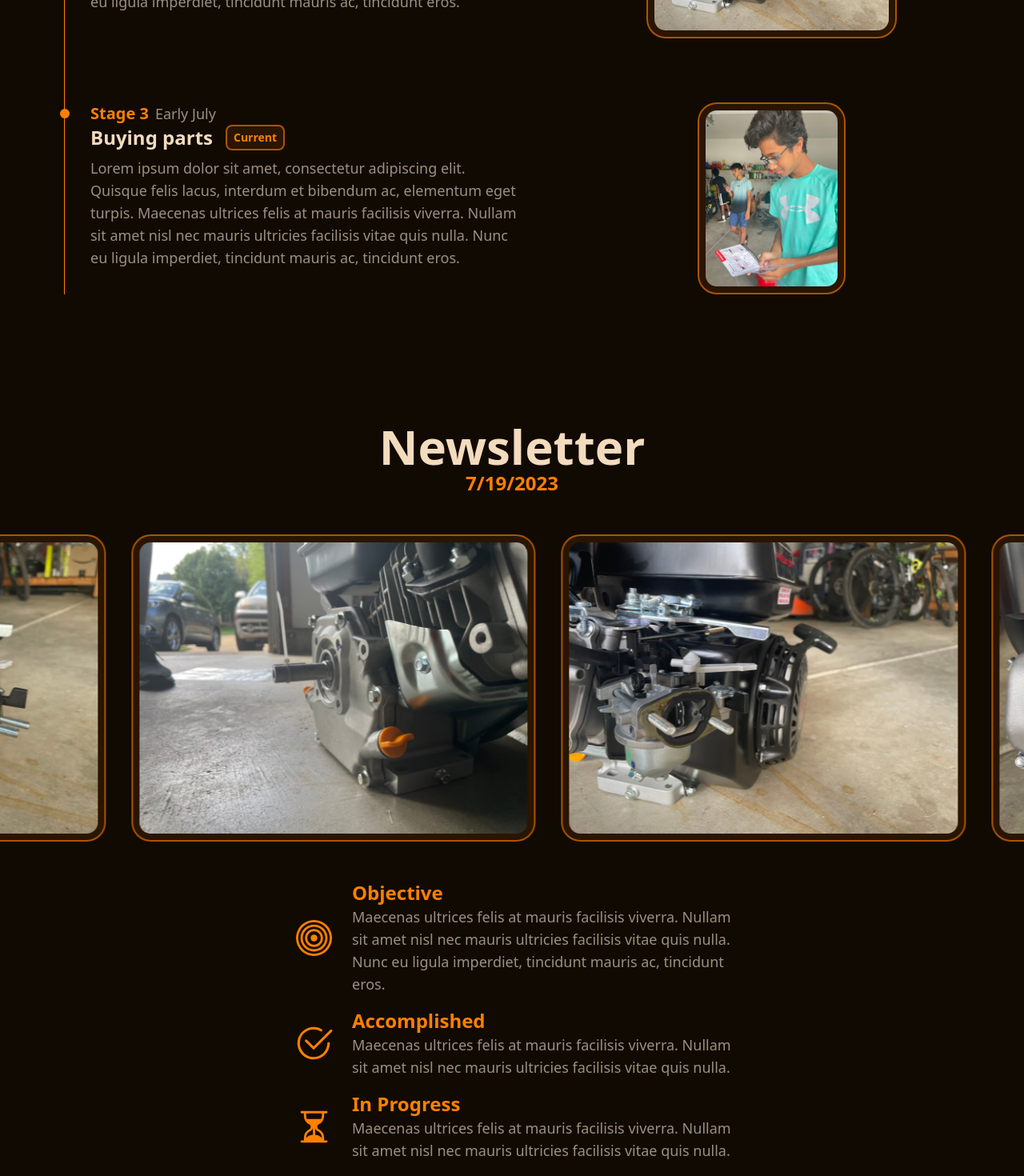
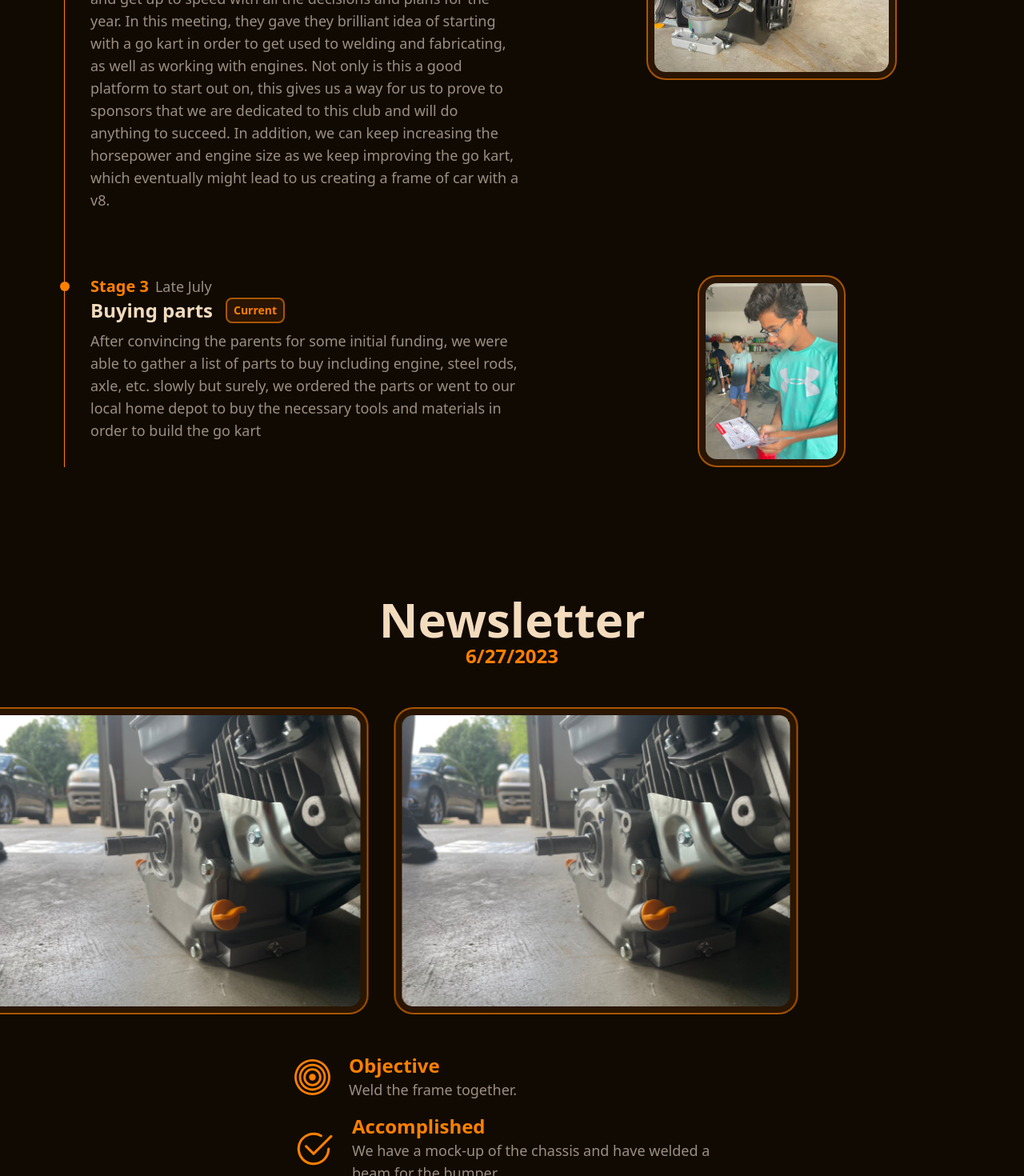
Before and after one commit to SidianTechnologies/LaunchControlWebsite, a React (Vite) app: page / in a window 1280 px wide. Shown: the part 1880-3350 px from the top of the page at 80% size. Built offline with nearby package versions, Linux system fonts and the light colour scheme.

Commit message:
ready for tim's firebase

```diff
--- a/src/App.tsx
+++ b/src/App.tsx
@@ -1,6 +1,6 @@
 import Footer from "./components/Footer"
 import Home from "./pages/home/Home"
-import ImageUploads from "./pages/imageUploads/imageUploads"
+import ImageUploads from "./pages/imageUploads/ImageUploads"
 import Newsletter from "./pages/newsletter/Newsletter"
 import { Route, BrowserRouter, Routes } from 'react-router-dom'
 
--- a/src/components/NewsLetterEntry.tsx
+++ b/src/components/NewsLetterEntry.tsx
@@ -1,14 +1,17 @@
 import './NewsLetterEntry.css'
 import { motion } from "framer-motion";
 import { animationDuration, offsetDistance } from '../pages/home/Home';
-import { Bullseye, Check2Circle, ClockHistory, HourglassSplit, ThreeDotsVertical } from 'react-bootstrap-icons';
+import { Bullseye, Check2Circle, HourglassSplit } from 'react-bootstrap-icons';
 
-export default function NewsLetterEntry(){
-  const imgarr = [
-    "./EngineHorizontal.jpg",
-    "./EngineHorizontal2.jpg",
-    "./EngineHorizontal3.jpg",
-  ]
+export default function NewsLetterEntry(props: {data: NewsLetterEntryData}){
+  const {
+    date,
+    images,
+    accomplished,
+    nextSteps,
+    objective,
+  } = props.data;
+
   return(
     <div
     className="h-fit text-center my-break flex flex-col items-center">
@@ -26,7 +29,7 @@ export default function NewsLetterEntry(){
       transition={{duration: animationDuration, ease: "backInOut"}}
       viewport={{once: true}}
 
-      className="text-2xl text-primary font-bold">7/19/2023</motion.div>
+      className="text-2xl text-primary font-bold">{new Date(date).toLocaleDateString()}</motion.div>
 
       <motion.div
       initial={{opacity: 0, y: offsetDistance}}
@@ -37,7 +40,7 @@ export default function NewsLetterEntry(){
       >
         {[0, 1, 2].map((key) => (
           <div key={key} className="flex w-max slide">
-            {imgarr.map((img) => (
+            {images.map(img => (
               <img src={img} key={img} className='h-96 m-4 rounded-3xl border-2 p-2 border-primary/60 bg-primary/10'/>
             ))}
           </div>
@@ -50,7 +53,7 @@ export default function NewsLetterEntry(){
             <i className='w-16 aspect-square flex justify-center items-center text-primary'><Bullseye size={45}/></i>
             <div className='w-full'>
               <div className='text-primary font-bold text-2xl'>Objective</div>
-              <div className='text-text text-lg'>Maecenas ultrices felis at mauris facilisis viverra. Nullam sit amet nisl nec mauris ultricies facilisis vitae quis nulla. Nunc eu ligula imperdiet, tincidunt mauris ac, tincidunt eros.</div>
+              <div className='text-text text-lg'>{objective}</div>
             </div>
           </div>
 
@@ -58,15 +61,15 @@ export default function NewsLetterEntry(){
             <i className='w-16 aspect-square flex justify-center items-center text-primary'><Check2Circle size={50}/></i>
             <div className='w-full'>
               <div className='text-primary font-bold text-2xl'>Accomplished</div>
-              <div className='text-text text-lg'>Maecenas ultrices felis at mauris facilisis viverra. Nullam sit amet nisl nec mauris ultricies facilisis vitae quis nulla.</div>
+              <div className='text-text text-lg'>{accomplished}</div>
             </div>
           </div>
 
           <div className='flex space-x-space'>
             <i className='w-16 aspect-square flex justify-center items-center text-primary'><HourglassSplit size={45}/></i>
             <div className='w-full'>
-              <div className='text-primary font-bold text-2xl'>In Progress</div>
-              <div className='text-text text-lg'>Maecenas ultrices felis at mauris facilisis viverra. Nullam sit amet nisl nec mauris ultricies facilisis vitae quis nulla.</div>
+              <div className='text-primary font-bold text-2xl'>Next Steps</div>
+              <div className='text-text text-lg'>{nextSteps}</div>
             </div>
           </div>
         </div>
--- a/src/pages/home/Home.tsx
+++ b/src/pages/home/Home.tsx
@@ -14,7 +14,13 @@ export default function Home(){
       <Landing/>
       <AboutUs/>
       <Timeline/>
-      <NewsLetterEntry/>
+      <NewsLetterEntry data={{
+        date: Date.now(),
+        objective: "Weld the frame together.",
+        accomplished: "We have a mock-up of the chassis and have welded a beam for the bumper.",
+        nextSteps: "Weld the rest of the chassis and start mocking up engine placement and axle placement.",
+        images: ["EngineHorizontal.jpg"],
+      }}/>
       <Contact/>
       <Sponsors/>
     </div>
--- a/src/pages/home/components/Timeline.tsx
+++ b/src/pages/home/components/Timeline.tsx
@@ -11,21 +11,21 @@ type TimelineNode = {
 
 const nodes: TimelineNode[] = [
   {
-    time: "Late June",
+    time: "Late May",
     title: "Team Founding",
-    text: "Lorem ipsum dolor sit amet, consectetur adipiscing elit. Quisque felis lacus, interdum et bibendum ac, elementum eget turpis. Maecenas ultrices felis at mauris facilisis viverra. Nullam sit amet nisl nec mauris ultricies facilisis vitae quis nulla. Nunc eu ligula imperdiet, tincidunt mauris ac, tincidunt eros.",
+    text: "Adit Swami, founder of the launch control car club, first thought of the idea when he saw that there were no clubs that were related to cars or mechanical engineering clubs related to cars. In response, he decided to launch a club dedicated to fabricating and modifying cars to race and show off. The minimum requirement for people in the club was 5 people, but we demolished that number by getting 11 people our first day after launch, and still keep getting requests for joining.",
     img: "./EngineHorizontal.jpg",
   },
   {
-    time: "Early July",
+    time: "Early June",
     title: "Parent Meeting",
-    text: "Lorem ipsum dolor sit amet, consectetur adipiscing elit. Quisque felis lacus, interdum et bibendum ac, elementum eget turpis. Maecenas ultrices felis at mauris facilisis viverra. Nullam sit amet nisl nec mauris ultricies facilisis vitae quis nulla. Nunc eu ligula imperdiet, tincidunt mauris ac, tincidunt eros.",
+    text: "Shortly after the launch of the club, the members decided to get the parents involved to help launch control car club out and get up to speed with all the decisions and plans for the year. In this meeting, they gave they brilliant idea of starting with a go kart in order to get used to welding and fabricating, as well as working with engines. Not only is this a good platform to start out on, this gives us a way for us to prove to sponsors that we are dedicated to this club and will do anything to succeed.  In addition, we can keep increasing the horsepower and engine size as we keep improving the go kart, which eventually might lead to us creating a frame of car with a v8.",
     img: "./EngineHorizontal2.jpg",
   },
   {
-    time: "Early July",
+    time: "Late July",
     title: "Buying parts",
-    text: "Lorem ipsum dolor sit amet, consectetur adipiscing elit. Quisque felis lacus, interdum et bibendum ac, elementum eget turpis. Maecenas ultrices felis at mauris facilisis viverra. Nullam sit amet nisl nec mauris ultricies facilisis vitae quis nulla. Nunc eu ligula imperdiet, tincidunt mauris ac, tincidunt eros.",
+    text: "After convincing the parents for some initial funding, we were able to gather a list of parts to buy including engine, steel rods, axle, etc.  slowly but surely, we ordered the parts or went to our local home depot to buy the necessary tools and materials in order to build the go kart",
     img: "./Rohan.jpg",
     current: true,
   },
@@ -52,7 +52,7 @@ export default function Timeline(){
       className="text-2xl text-text">And the progress.</motion.div>
       <ol className="relative border-l border-primary mt-12 flex flex-col space-y-break">
         {nodes.map((node, index) => (
-          <NodeComponent node={node} stage={index + 1}/>
+          <NodeComponent key={index} node={node} stage={index + 1}/>
         ))}
       </ol>
     </div>
```
Also changed, not shown: src/utils/types.d.ts (added, +7 -0 lines).
